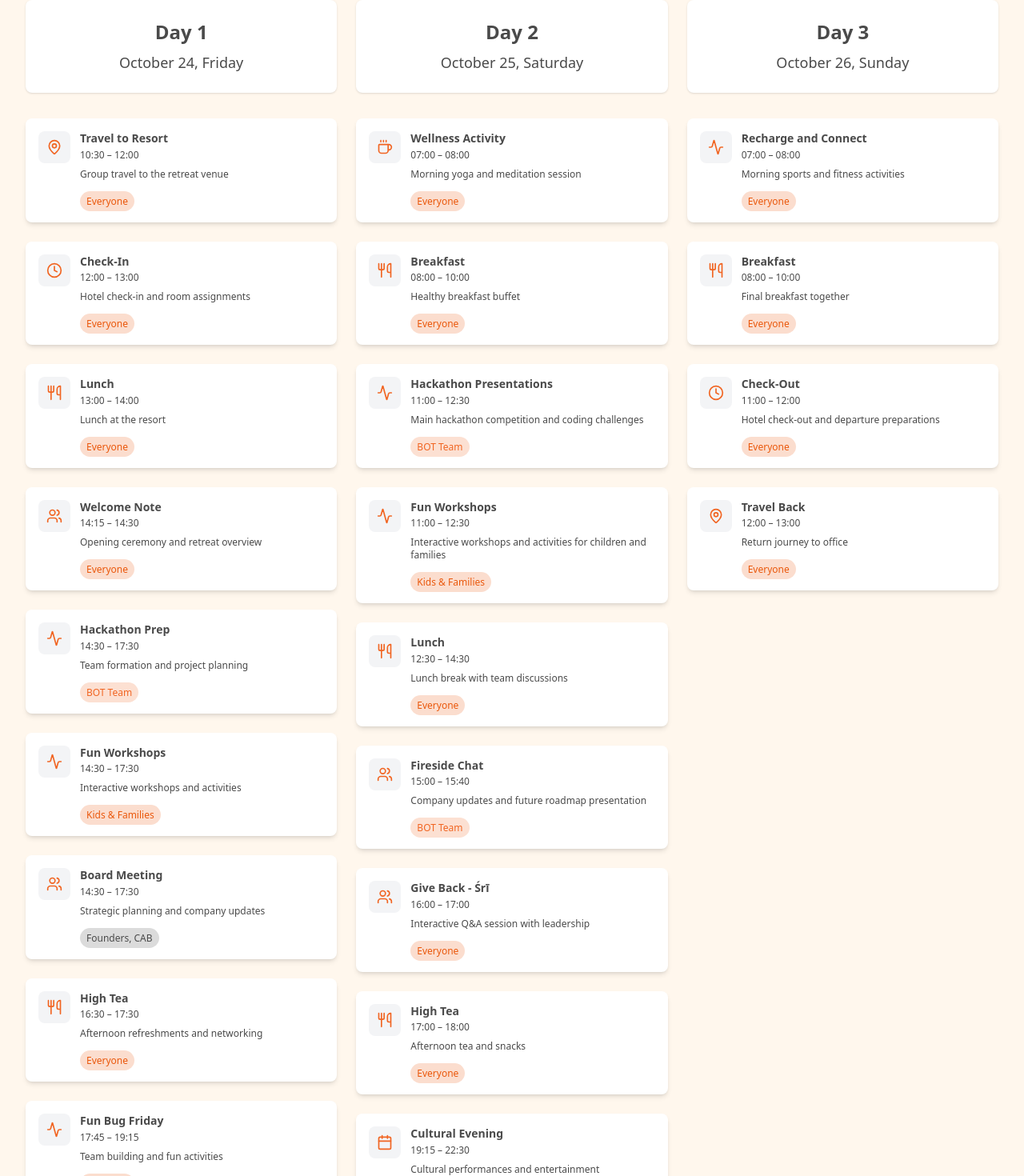
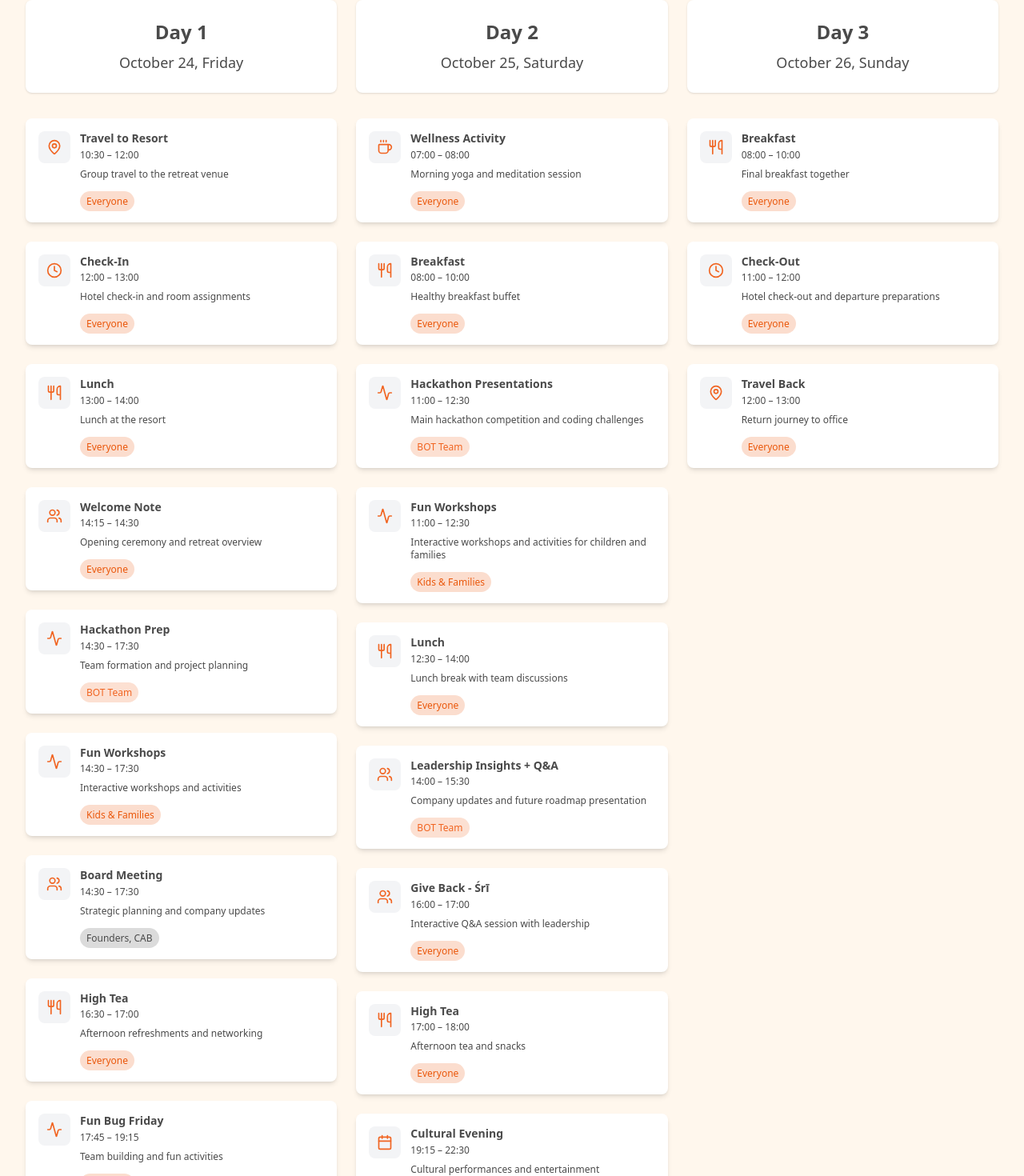
Before and after one commit to theharshdadhich/retreat, a Next.js app: page /itinerary in a window 1280 px wide. Shown: the part 489-1959 px from the top of the page at 80% size. Built offline with nearby package versions, Linux system fonts and the light colour scheme; a web font is replaced by a local one.

Commit message:
few changes in itinerary

```diff
--- a/src/app/itinerary/page.tsx
+++ b/src/app/itinerary/page.tsx
@@ -59,7 +59,7 @@ const itineraryData = [
         description: 'Strategic planning and company updates'
       },
       {
-        time: '16:30 – 17:30',
+        time: '16:30 – 17:00',
         title: 'High Tea',
         participants: 'Everyone',
         type: 'meal',
@@ -114,15 +114,15 @@ const itineraryData = [
         description: 'Interactive workshops and activities for children and families'
       },
       {
-        time: '12:30 – 14:30',
+        time: '12:30 – 14:00',
         title: 'Lunch',
         participants: 'Everyone',
         type: 'meal',
         description: 'Lunch break with team discussions'
       },
       {
-        time: '15:00 – 15:40',
-        title: 'Fireside Chat',
+        time: '14:00 – 15:30',
+        title: 'Leadership Insights + Q&A',
         participants: 'BOT Team',
         type: 'meeting',
         description: 'Company updates and future roadmap presentation'
@@ -175,13 +175,13 @@ const itineraryData = [
     day: 3,
     date: 'October 26, Sunday',
     activities: [
-      {
-        time: '07:00 – 08:00',
-        title: 'Recharge and Connect',
-        participants: 'Everyone',
-        type: 'activity',
-        description: 'Morning sports and fitness activities'
-      },
+      // {
+      //   time: '07:00 – 08:00',
+      //   title: 'Recharge and Connect',
+      //   participants: 'Everyone',
+      //   type: 'activity',
+      //   description: 'Morning sports and fitness activities'
+      // },
       {
         time: '08:00 – 10:00',
         title: 'Breakfast',
```
Also changed, not shown: 1 other file (tests, documents, lock files or other folders).
